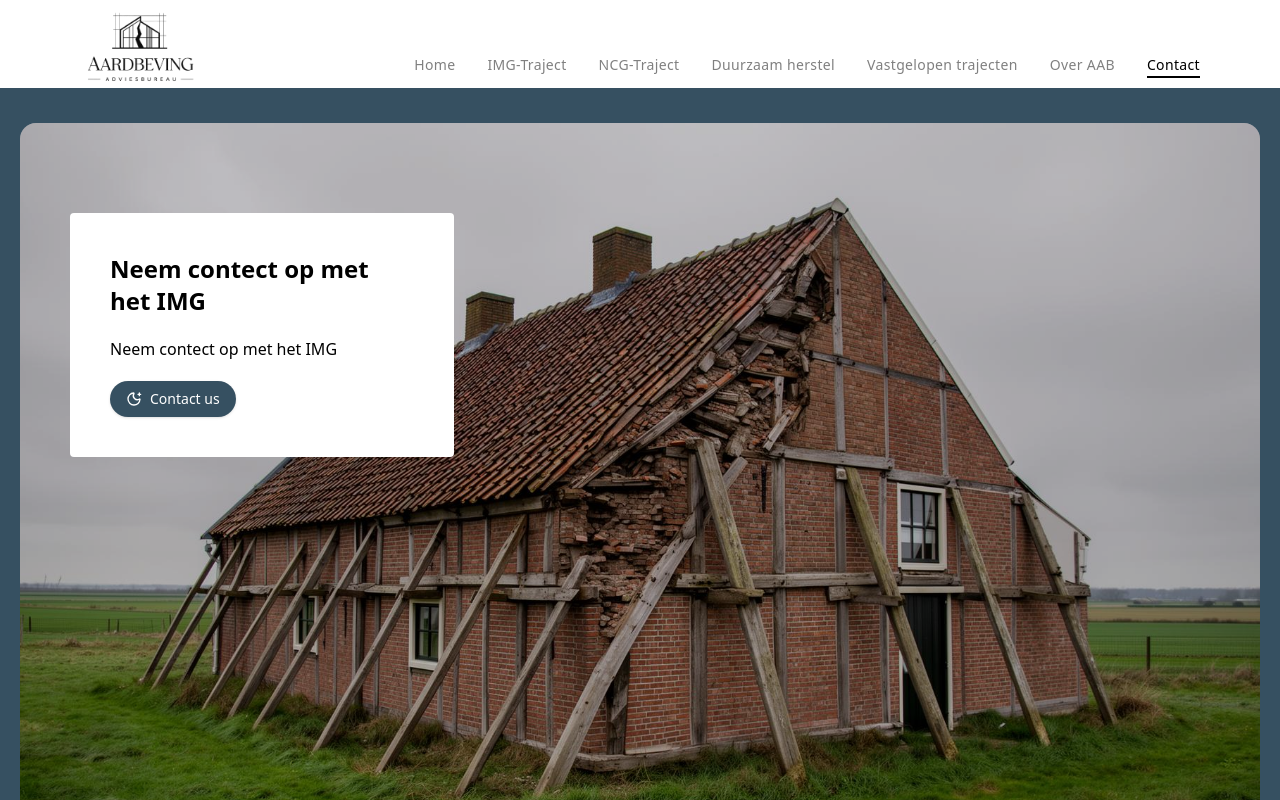
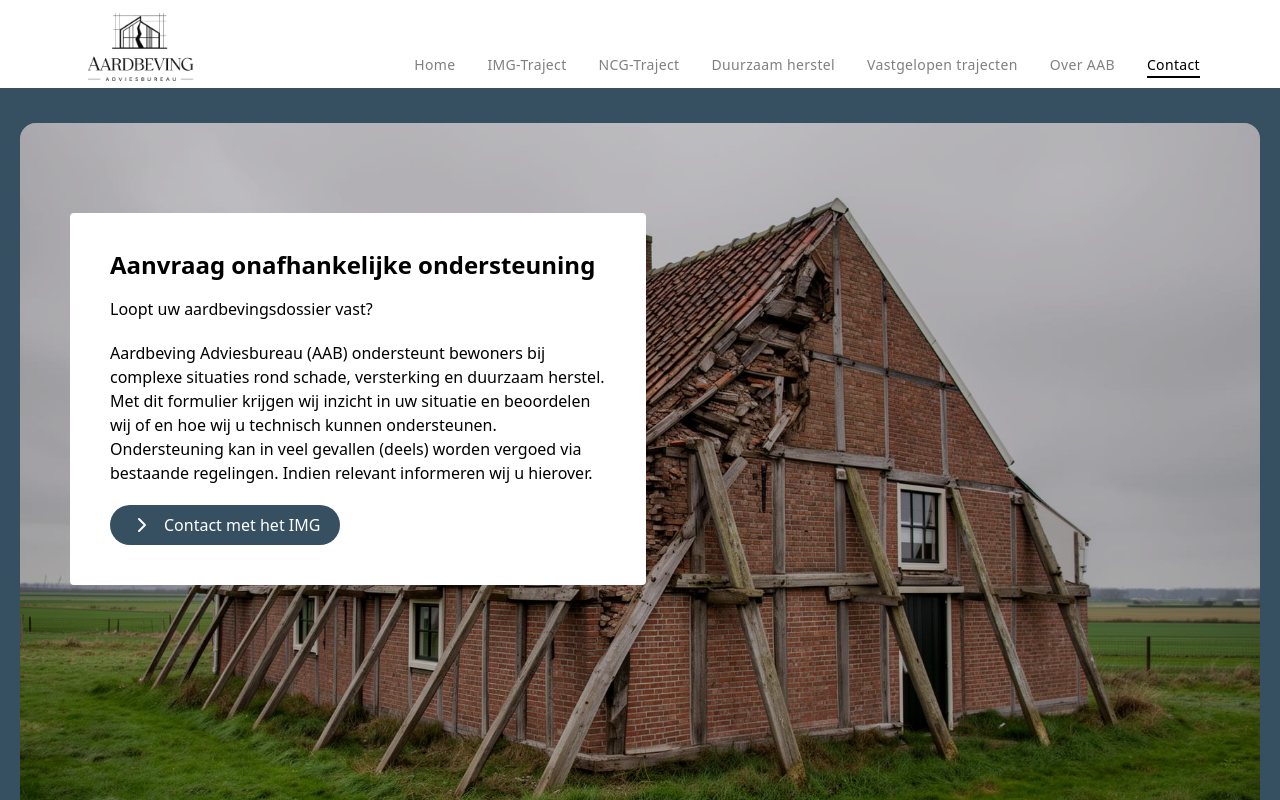
Before and after one commit to Abdul-Wahab-Mughal/aardbeving, a React (Vite) app: page /contact in a window 1280 px wide. Shown: the top 800 px of the page. Built offline with nearby package versions, Linux system fonts and the light colour scheme.

Commit message:
update contact

```diff
--- a/src/components/section/Points.jsx
+++ b/src/components/section/Points.jsx
@@ -20,11 +20,26 @@ export default function Points({ points, title }) {
                 className="w-full h-56 object-cover rounded-sm"
               />
             </div>
-            <div className="w-full md:w-4/6 space-y-2 text-black border-2 border-[--border] group">
-              <div className="border-2 border-[--border] p-2.5 translate-x-2.5 -translate-y-2.5 bg-white group-hover:bg-[--background_box] duration-500">
-                <h3 className=" text-xl font-bold group-hover:text-white duration-500">{point.title}</h3>
-                <p className=" leading-normal group-hover:text-white duration-500">{point.description}</p>
+            <div className="w-full md:w-4/6">
+              <div className="w-full space-y-2 text-black border-2 border-[--border] group bg-[--background_box]">
+                <div className="border-2 border-[--border] p-2.5 translate-x-2.5 -translate-y-2.5 bg-white group-hover:bg-[--background_box] duration-500">
+                  <h3 className=" text-xl font-bold group-hover:text-white duration-500">
+                    {point.title}
+                  </h3>
+                  <p className=" leading-normal group-hover:text-white duration-500">
+                    {point.description}
+                  </p>
+                </div>
               </div>
+              <a
+                href="/contact"
+                className="flex group text-black mx-auto w-fit mt-2.5 gap-2.5 border-2 border-[--border] py-1 p-5 rounded"
+              >
+                contact
+                <div className=" group-hover:translate-x-2.5 duration-500">
+                  →
+                </div>
+              </a>
             </div>
           </div>
         ))}
--- a/src/page/Contact.jsx
+++ b/src/page/Contact.jsx
@@ -1,39 +1,57 @@
 import React from "react";
 import herobg from "../assets/hero-bg.jpg";
-import { Button } from "@/components/ui/button";
-import { MoonStar } from "lucide-react";
+import { ChevronRight } from "lucide-react";
 
 export default function Context() {
+  function scrollup() {
+    const section = document.getElementById("contact");
+    section.scrollIntoView({
+      behavior: "smooth",
+      block: "start",
+    });
+  }
   return (
     <amin>
       <section className="h-screen w-full p-5 bg-[--background_box]">
         <div className="relative w-full h-full rounded-2xl overflow-hidden">
           <img src={herobg} alt="" className="w-full h-full object-cover" />
           <div className=" absolute inset-0 h-full w-full bg-black/25"></div>
-          <div className=" absolute m-2.5 left-0 md:left-10 top-0 md:top-20 max-w-96 w-fit">
-            <div className=" p-5 md:p-10 bg-white text-black rounded-xl md:rounded space-y-5">
-              <h2 className="font-semibold text-2xl">
-                Neem contect op met het IMG
+          <div className=" absolute m-2.5 left-0 md:left-10 top-0 md:top-20 max-w-xl w-full">
+            <div className=" p-5 md:p-10 bg-white text-black rounded-xl md:rounded space-y-5 w-full">
+              <h2 className="font-semibold text-2xl leading-none">
+                Aanvraag onafhankelijke ondersteuning
               </h2>
-              <p>Neem contect op met het IMG</p>
-              <Button className=" rounded-full bg-[--background_box] text-white">
-                <MoonStar />
-                Contact us
-              </Button>
+              <p>Loopt uw aardbevingsdossier vast?</p>
+              <p>
+                Aardbeving Adviesbureau (AAB) ondersteunt bewoners bij complexe
+                situaties rond schade, versterking en duurzaam herstel. Met dit
+                formulier krijgen wij inzicht in uw situatie en beoordelen wij
+                of en hoe wij u technisch kunnen ondersteunen. <br />
+                Ondersteuning kan in veel gevallen (deels) worden vergoed via
+                bestaande regelingen. Indien relevant informeren wij u hierover.
+              </p>
+              <button
+                className=" rounded-full bg-[--background_box] text-white py-2 px-5 flex gap-2.5"
+                onClick={() => scrollup()}
+              >
+                <ChevronRight />
+                Contact met het IMG
+              </button>
             </div>
           </div>
         </div>
       </section>
-      {/*  */}
-      <section className=" p-5 bg-[--background_box]">
+      {/* contact  */}
+      <section id="contact" className=" p-5 bg-[--background_box]">
         <div className="bg-white p-5 md:p-10 rounded-xl text-black space-y-5">
           <h2 className="text-[--background_box] text-xl md:text-4xl font-semibold uppercase">
             Vragen, Opmerkingen of aanvragen voor nieuwe projecten?
           </h2>
           <p>
-            kom in contact met ons en last je vraag achter via dit
+            Kom in contact met ons en laat je vraag achter via dit
             contactformulier.
           </p>
+          <div>Form Contact Coming Soon...</div>
         </div>
       </section>
     </amin>
```
